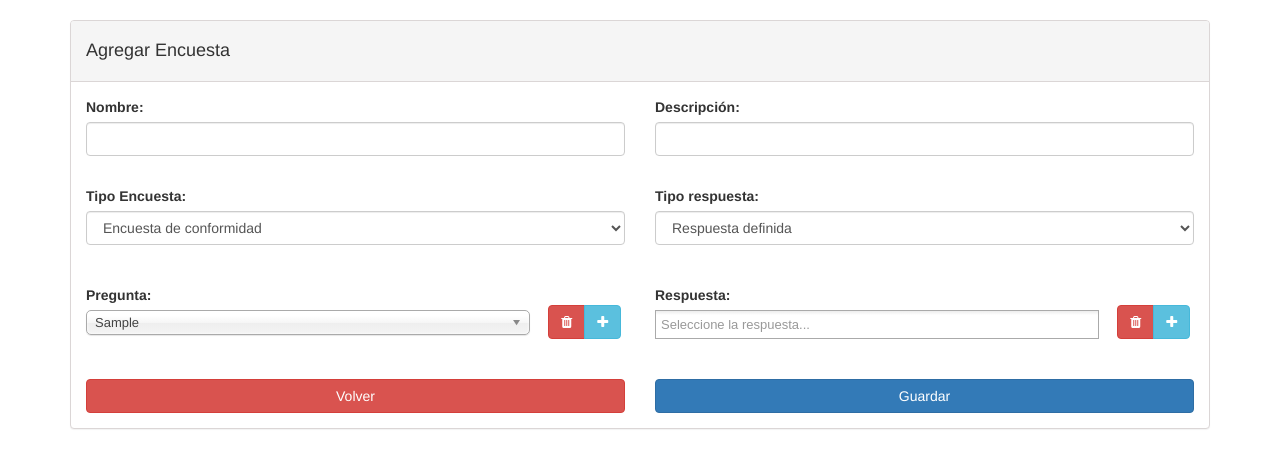
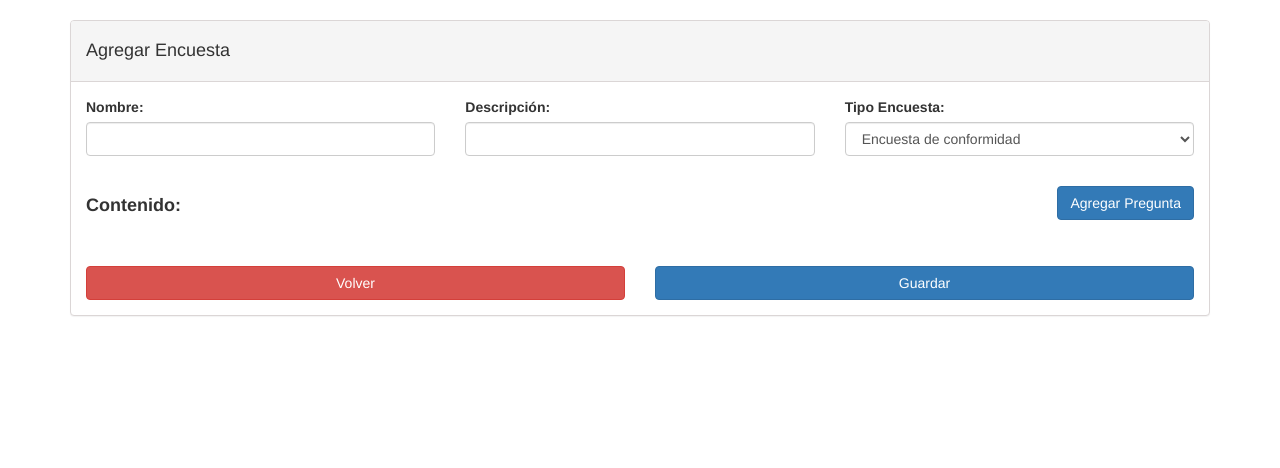
Before and after one commit to j-tamayo/teg, a Django app: page /sgt/admin/crear-encuesta in a window 1280 px wide. Shown: the part 197-665 px from the top of the page. Run offline with Django 3.2, Linux system fonts and the light colour scheme; data comes from the database, SQL or seed files in the repository; tables that the repository leaves empty hold one stand-in row (values such as "Sample post"); parts of the project's set-up code (start-up, migrations or seed data) failed here and were passed over; some libraries are stand-ins or nearby versions.

Commit message:
agregando cambios al formulario de encuestas

```diff
--- a/teg/sgt/forms.py
+++ b/teg/sgt/forms.py
@@ -163,22 +163,35 @@ class CrearEncuestaForm(forms.Form):
 		widget = forms.TextInput(attrs={'class':'form-control','required':'','data-error':'Este campo es obligatorio'})
 	)
 
-	pregunta = forms.ModelChoiceField(
-		label = u'Pregunta',
-		queryset = Pregunta.objects.all(),
-		widget = forms.Select(attrs={'class':'form-control','required': '','data-error':'Este campo es obligatorio'})
-	)
+	# pregunta = forms.ModelChoiceField(
+	# 	label = u'Pregunta',
+	# 	queryset = Pregunta.objects.all(),
+	# 	widget = forms.Select(attrs={'class':'form-control','required': '','data-error':'Este campo es obligatorio'})
+	# )
 
-	tipo_respuesta = forms.ModelChoiceField(
-		label = u'Tipo de respuesta',
-		queryset = TipoRespuesta.objects.all(),
-		widget = forms.Select(attrs={'class':'form-control','required': '','data-error':'Este campo es obligatorio'})
-	)
+	# tipo_respuesta = forms.ModelChoiceField(
+	# 	label = u'Tipo de respuesta',
+	# 	queryset = TipoRespuesta.objects.all(),
+	# 	widget = forms.Select(attrs={'class':'form-control','required': '','data-error':'Este campo es obligatorio'})
+	# )
 
-	valores_posibles = forms.ModelMultipleChoiceField(
-		label = u'Respuesta',
-		queryset = ValorPosible.objects.all(),
-	)
+	# valores_posibles = forms.ModelMultipleChoiceField(
+	# 	label = u'Respuesta',
+	# 	queryset = ValorPosible.objects.all(),
+	# )
+
+	extra_field_count = forms.CharField(widget=forms.HiddenInput(), required=True)
+
+	def __init__(self, *args, **kwargs):
+		extra_fields = kwargs.pop('extra', 0)
+
+		super(CrearEncuestaForm, self).__init__(*args, **kwargs)
+		self.fields['extra_field_count'].initial = extra_fields
+
+		for index in range(int(extra_fields)):
+			self.fields['pregunta_{index}'.format(index=index+1)] = forms.ModelChoiceField(queryset=Pregunta.objects.all(), required=True)
+			self.fields['tipo_respuesta_{index}'.format(index=index+1)] = forms.ModelChoiceField(queryset=TipoRespuesta.objects.all(), required=True)
+			self.fields['valores_posibles_{index}'.format(index=index+1)] = forms.ModelMultipleChoiceField(queryset=ValorPosible.objects.all(), required=False)
 
 
 class CrearPreguntaForm(forms.Form):
--- a/teg/sgt/views.py
+++ b/teg/sgt/views.py
@@ -847,7 +847,7 @@ class AdminAgregarEncuesta(View):
 	def post(self, request, *args, **kwargs):
 		"""Crea la encuesta"""
 		usuario = request.user
-		form = CrearEncuestaForm(request.POST)
+		form = CrearEncuestaForm(request.POST, extra=request.POST.get('extra_field_count'))
 		form_preg = CrearPreguntaForm()
 		form_val = CrearValorForm()
 
--- a/teg/templates/admin/crear_encuesta.html
+++ b/teg/templates/admin/crear_encuesta.html
@@ -12,21 +12,19 @@
 			<div class="panel-body">
 				<form {%if editar%}action="{% url 'admin_editar_encuesta' centro_id %}"{%else%}action="{% url 'admin_crear_encuesta' %}"{%endif%} method="POST" novalidate role="form">
 					{% csrf_token %}
+					{{form.extra_field_count}}
 					<div class="row">
-						<div class="col-xs-6">
+						<div class="col-xs-4">
 							<label >Nombre:</label>
 							{{form.nombre}}
 							<span class="help-block with-errors"></span>
 						</div>
-						<div class="col-xs-6">
+						<div class="col-xs-4">
 							<label >Descripci&oacute;n:</label>
 							{{form.descripcion}}
 							<span class="help-block with-errors"></span>
 						</div>
-					</div>
-					<br>
-					<div class="row">
-						<div class="col-xs-6">
+						<div class="col-xs-4">
 							<label>Tipo Encuesta:</label>
 							<select id="id_tipo_encuesta" name="tipo_encuesta" class="form-control">
 								{% for tipo_encuesta in tipos_encuesta %}
@@ -34,64 +32,21 @@
 								{% endfor %}
 							</select>
 						</div>
-						<div class="col-xs-6">
-							<label>Tipo respuesta:</label>
-							<select id="id_tipo_respuesta" name="tipo_respuesta" class="form-control">
-								{% for tipo_respuesta in tipos_respuesta %}
-									<option id="{{tipo_respuesta.codigo}}" value="{{tipo_respuesta.id}}">{{tipo_respuesta.descripcion}}</option>
-								{% endfor %}
-							</select>
 					</div>
-					</div>
-					<br><br>
+					<br>
 					<div class="row">
 						<div class="col-xs-6">
-							<div class="row">
-								<div class="col-xs-10">
-									<label>Pregunta:</label>
-									<select data-placeholder="Seleccione una pregunta..." id="id_pregunta" name="pregunta" class="form-control chosen-select">
-										{% for pregunta in preguntas %}
-											<option value="{{pregunta.id}}">{{pregunta.enunciado}}</option>
-										{% endfor %}
-									</select>
+							<h4><strong>Contenido:</strong></h4>
 						</div>
-								<div class="col-xs-1" align="right" style="width:20%; margin-left:-4%">
-									<br>
-									<div class="btn-group" role="group">
-										<a id="eliminar_preguntas" class="btn btn-danger" href="#" role="button">
-								  			<i class="fa fa-trash"></i>
-								  		</a>
-										<a class="btn btn-info" href="#" role="button" data-toggle="modal" title="Crear pregunta" data-target="#modal_pregunta">
-								  			<i class="fa fa-plus"></i>
+						<div class="col-xs-6">
+							<a href="#" id="crear_section" class="btn btn-primary pull-right" role="button" title="Agregar Pregunta">
+					  			Agregar Pregunta
 					  		</a>
 						</div>
 					</div>
-							</div>
-						</div>
-						<div id="id_respuestas_definidas" class="col-xs-6">
-							<div class="row">
-								<div class="col-xs-10">
-									<label>Respuesta:</label>
-									<select multiple data-placeholder="Seleccione la respuesta..." id="id_valor" name="valores_posibles" class="form-control select-mul">
-										{% for valor in valores %}
-											<option value="{{valor.id}}" {% if valor.valor_pregunta in preguntas %} selected {% endif %}>{{valor.valor}}</option>
-										{% endfor %}
-									</select>
-								</div>
-								<div class="col-xs-1" align="right" style="width:20%; margin-left:-4%">
-									<br>
-									<div class="btn-group" role="group">
-										<a id="eliminar_respuestas" class="btn btn-danger" href="#" role="button" title="Eliminar respuesta">
-								  			<i class="fa fa-trash"></i>
-								  		</a>
-										<a id="crear_respuesta" class="btn btn-info" href="#" role="button" data-toggle="modal" title="Crear respuesta" data-target="#modal_respuesta">
-								  			<i class="fa fa-plus"></i>
-								  		</a>
-									</div>
-								</div>
-							</div>
-						</div>
-					</div>
+
+					<div id="contenido"></div>
+
 					<br><br>
 					<div class="row">
 						<div class="col-xs-6">
@@ -228,6 +183,28 @@
 {% block javascripts %}
 	{{ block.super }}
 	<script type="application/javascript">
+		var total_preguntas = 0;
+
+		var preg_list = [
+			{% for pregunta in preguntas %}
+				{% if not forloop.first %},{% endif %}
+				{ 'id': {{pregunta.id}}, 'enunciado': '{{pregunta.enunciado}}' }
+			{% endfor %}
+		];
+
+		var tip_resp_list = [
+			{% for tipo_respuesta in tipos_respuesta %}
+				{% if not forloop.first %},{% endif %}
+				{ 'id': {{tipo_respuesta.id}}, 'codigo': '{{tipo_respuesta.codigo}}', 'descripcion': '{{tipo_respuesta.descripcion}}' }
+			{% endfor %}
+		];
+
+		var val_list = [
+			{% for valor in valores %}
+				{% if not forloop.first %},{% endif %}
+				{ 'id': {{valor.id}}, 'valor': '{{valor.valor}}' }
+			{% endfor %}
+		];
 
 		$(document).ready(function(){
 			//Inicialización de chosen para los selects múltiples
@@ -237,35 +214,31 @@
 
 			$('.chosen-select').chosen();
 
-			if($('#id_tipo_respuesta :selected').attr('id') != 'RESP_DEF')
-				$('#id_respuestas_definidas').hide('fade');
+			$('.tipo_respuesta').each(function(key, value){
+				id_sel = '#' + $(value).attr('id');
+				target_vals = $(value).attr('target');
+				target_vals = target_vals.split(' ');
+				init_tipo_resp_sel(id_sel, '#' +  target_vals[0], '#' + target_vals[1]);
+			});
 
-			$('#id_tipo_respuesta').change(function(){
-				if($('#id_tipo_respuesta :selected').attr('id') != 'RESP_DEF')
-					$('#id_respuestas_definidas').hide('fade');
-				else
-					$('#id_respuestas_definidas').show('fade');
+			var target_pregunta = '';
+			var target_respuesta = '';
 
-				value = $(this).val();
-				if(value.length > 0){
-					// LLamada AJAX para obtener las preguntas
-					$.ajax({
-					    type: 'GET',
-					    url: '/sgt/admin/crear-pregunta/' + value,
-					    dataType: "json",
-					    success: function(data){
-					        console.log(data);
-					        $('#id_pregunta').empty();
-							$.each(data, function(key, value){
-								$('#id_pregunta').append('<option value="'+value.pk+'">'+value.fields.enunciado+'</option>');
+			$(document).on("click", ".crear_pregunta, .eliminar_preguntas", function(){
+				target_pregunta = '#' + $(this).attr('target');
+				if($(this).hasClass('eliminar_preguntas'))
+					fill_list_elim('modal_lista_preguntas', target_pregunta, 'preguntas_elim', 'lista_preguntas', 'pregunta_');
 			});
-							$('#id_pregunta').trigger("chosen:updated");
-					    },
-					    error: function(data){
-					    	console.log(data);
-					    }
+
+			$(document).on("click", ".crear_respuesta, .eliminar_respuestas", function(){
+				target_respuesta = '#' + $(this).attr('target');
+				if($(this).hasClass('eliminar_respuestas'))
+					fill_list_elim('modal_lista_respuestas' , target_respuesta, 'valores_elim', 'lista_valores', 'valor_');
 			});
-				}
+
+			$(document).on("click", ".section_elim", function(){
+				target_section = '#' + $(this).attr('target');
+				$(target_section).remove();
 			});
 
 			$('#pregunta_form').submit(function(event){
@@ -303,17 +276,13 @@
 				        console.log(data);
 				        reset_generic_modal();
 
-				        $('#id_pregunta').append('<option value="'+data.id_pregunta+'">'+data.enunciado+'</option>');
-				        $('#id_pregunta').trigger("chosen:updated");
+				        $('.pregunta_select').append('<option value="'+data.id_pregunta+'">'+data.enunciado+'</option>');
+				        $('.pregunta_select').trigger("chosen:updated");
 				    },
 				    error: function(){
 				    	console.log("Error...");
 				    }
 			    });
-			});
-
-			$('#eliminar_preguntas').on("click", function(){
-				fill_list_elim('modal_lista_preguntas', 'id_pregunta', 'preguntas_elim', 'lista_preguntas', 'pregunta_')
 			});
 
 			$('#eliminar_pregunta_form').submit(function(event){
@@ -325,7 +294,7 @@
 
 				preg_elim = $('#preguntas_elim').val().split('|');
 				for(i = 0; i < values.length; i++)
-					generic_modal_content += '<p>&emsp;'+$('#id_pregunta option[value='+preg_elim[i]+']').text()+'</p>';
+					generic_modal_content += '<p>&emsp;'+$(target_pregunta+' option[value='+preg_elim[i]+']').text()+'</p>';
 
 				generic_modal_content += '<div></div>';
 
@@ -351,9 +320,9 @@
 
 					        preg_elim = value.split('|');
 							for(i = 0; i < preg_elim.length; i++)
-								$('#id_pregunta option[value='+preg_elim[i]+']').remove();
+								$('.pregunta_select option[value='+preg_elim[i]+']').remove();
 
-							$('#id_pregunta').trigger("chosen:updated");
+							$('.pregunta_select').trigger("chosen:updated");
 					    },
 					    error: function(){
 					    	console.log("Error...");
@@ -380,29 +349,26 @@
 			});
 
 			$(document).on("click", "#guardar_nueva_respuesta", function(){
+				pregunta_id = '#' + $(target_respuesta).attr('target');
 				$.ajax({
 				    type: 'POST',
 				    url: '{% url "admin_crear_respuesta" %}',
 				    dataType: "json",
 				    data:{
 				        'valor': $('#nuevo_valor').val(),
-				        'pregunta_id': $('#id_pregunta').val(),
+				        'pregunta_id': $(pregunta_id).val(),
 				        'csrfmiddlewaretoken': '{{ csrf_token }}'
 				    },
 				    success:function(data){
 				        console.log(data);
 				        reset_generic_modal();
-				        $('#id_valor').append('<option value="'+data.id_respuesta+'">'+data.valor+'</option>');
-				        $('#id_valor').trigger("chosen:updated");
+				        $('.respuesta_select').append('<option value="'+data.id_respuesta+'">'+data.valor+'</option>');
+				        $('.respuesta_select').trigger("chosen:updated");
 				    },
 				    error: function(){
 				    	console.log("Error...");
 				    }
 			    });
-			});
-
-			$('#eliminar_respuestas').on("click", function(){
-				fill_list_elim('modal_lista_respuestas' ,'id_valor', 'valores_elim', 'lista_valores', 'valor_')
 			});
 
 			$('#eliminar_respuesta_form').submit(function(event){
@@ -413,7 +379,7 @@
 				generic_modal_content = '<div class="row"><div class="col-xs-6">';
 				val_elim = $('#valores_elim').val().split('|');
 				for(i = 0; i < values.length; i++)
-					generic_modal_content += '<p>&emsp;'+$('#id_valor option[value='+val_elim[i]+']').text()+'</p>';
+					generic_modal_content += '<p>&emsp;'+$(target_respuesta+' option[value='+val_elim[i]+']').text()+'</p>';
 
 				generic_modal_content += '<div></div>';
 
@@ -439,9 +405,9 @@
 
 					        val_elim = value.split('|');
 							for(i = 0; i < val_elim.length; i++)
-								$('#id_valor option[value='+val_elim[i]+']').remove();
+								$('.respuesta_select option[value='+val_elim[i]+']').remove();
 
-							$('#id_valor').trigger("chosen:updated");
+							$('.respuesta_select').trigger("chosen:updated");
 					    },
 					    error: function(){
 					    	console.log("Error...");
@@ -463,6 +429,83 @@
 				$('#' + id_targets[1]).val(new_val_elim);
 				$('#' + id_targets[0]).remove();
 			});
+
+			$(document).on("click", "#crear_section", function(){
+				total_preguntas++;
+				$("[name=extra_field_count]").val(total_preguntas);
+
+				$('#contenido').append('<div id="section_'+total_preguntas+'">\
+											<hr>\
+											<div class="row">\
+												<div class="col-xs-8">\
+													<h4><strong>Pregunta '+total_preguntas+'</strong></h4>\
+												</div>\
+												<div class="col-xs-4">\
+													<a class="btn btn-danger pull-right section_elim" target="section_'+total_preguntas+'" role="button" title="Borrar Pregunta">Borrar Pregunta</a>\
+												</div>\
+											</div>\
+											<br>\
+											<div class="row">\
+												<div class="col-xs-4">\
+													<label>Tipo respuesta:</label>\
+													<select id="id_tipo_respuesta_'+total_preguntas+'" target="id_pregunta_'+total_preguntas+' id_respuestas_definidas_'+total_preguntas+'" name="tipo_respuesta_'+total_preguntas+'" class="form-control tipo_respuesta">\
+													</select>\
+												</div>\
+											</div>\
+											<br>\
+											<div class="row">\
+												<div class="col-xs-6">\
+													<div class="row">\
+														<div class="col-xs-10">\
+															<label>Pregunta:</label>\
+															<select data-placeholder="Seleccione una pregunta..." id="id_pregunta_'+total_preguntas+'" name="pregunta_'+total_preguntas+'" class="form-control chosen-select pregunta_select">\
+															</select>\
+														</div>\
+														<div class="col-xs-1" align="right" style="width:20%; margin-left:-4%">\
+															<br>\
+															<div class="btn-group" role="group">\
+																<a class="btn btn-danger eliminar_preguntas" target="id_pregunta_'+total_preguntas+'" title="Eliminar Preguntas" role="button"><i class="fa fa-trash"></i></a>\
+																<a class="btn btn-info crear_pregunta" target="id_pregunta_'+total_preguntas+'" role="button" data-toggle="modal" title="Crear Pregunta" data-target="#modal_pregunta"><i class="fa fa-plus"></i></a>\
+															</div>\
+														</div>\
+													</div>\
+												</div>\
+												<div id="id_respuestas_definidas_'+total_preguntas+'" class="col-xs-6">\
+													<div class="row">\
+														<div class="col-xs-10">\
+															<label>Respuesta:</label>\
+															<select multiple data-placeholder="Seleccione la respuesta..." id="id_valor_'+total_preguntas+'" target="id_pregunta_'+total_preguntas+'" name="valores_posibles_'+total_preguntas+'" class="form-control select-mul respuesta_select">\
+															</select>\
+														</div>\
+														<div class="col-xs-1" align="right" style="width:20%; margin-left:-4%">\
+															<br>\
+															<div class="btn-group" role="group">\
+																<a class="btn btn-danger eliminar_respuestas" target="id_valor_'+total_preguntas+'" role="button" title="Eliminar respuestas"><i class="fa fa-trash"></i></a>\
+																<a class="btn btn-info crear_respuesta" target="id_valor_'+total_preguntas+'" role="button" data-toggle="modal" title="Crear Respuesta" data-target="#modal_respuesta"><i class="fa fa-plus"></i></a>\
+															</div>\
+														</div>\
+													</div>\
+												</div>\
+											</div>\
+											<br>\
+										</div>');
+
+				for(i = 0; i < tip_resp_list.length; i++)
+					$('#id_tipo_respuesta_'+total_preguntas).append('<option id="'+tip_resp_list[i].codigo+'" value="'+tip_resp_list[i].id+'">'+tip_resp_list[i].descripcion+'</option>');
+
+				for(i = 0; i < preg_list.length; i++)
+					$('#id_pregunta_'+total_preguntas).append('<option value="'+preg_list[i].id+'">'+preg_list[i].enunciado+'</option>');
+
+				$('#id_pregunta_'+total_preguntas).chosen();
+
+				for(i = 0; i < val_list.length; i++)
+					$('#id_valor_'+total_preguntas).append('<option value="'+val_list[i].id+'">'+val_list[i].valor+'</option>');
+
+				$('#id_valor_'+total_preguntas).chosen({
+		  			no_results_text: 'No se encontraron resultados para'
+				});
+			});
+
 		});
 
 		function fill_generic_modal(title, content, ref_next_modal){
@@ -492,7 +535,9 @@
 			values = [];
 			$('#' + id_input).val('');
 
-			$('#' + id_select).children().each(function(i, option){
+			console.log(modal_list +','+ id_select +','+ id_input +','+ id_list +','+ str_token);
+
+			$(id_select).children().each(function(i, option){
 				texts.push($(option).text());
 				values.push($(option).attr('value'));
 			});
@@ -512,5 +557,38 @@
 			$('#' + modal_list).modal('show');
 		}
 
+		function init_tipo_resp_sel(id_sel, target_preg_sel, target_resp_content){
+			if($(id_sel+' :selected').attr('id') != 'RESP_DEF')
+				$(target_resp_content).hide('fade');
+
+			$(id_sel).change(function(){
+				if($(id_sel+' :selected').attr('id') != 'RESP_DEF')
+					$(target_resp_content).hide('fade');
+				else
+					$(target_resp_content).show('fade');
+
+				value = $(this).val();
+				if(value.length > 0){
+					// LLamada AJAX para obtener las preguntas
+					$.ajax({
+					    type: 'GET',
+					    url: '/sgt/admin/crear-pregunta/' + value,
+					    dataType: "json",
+					    success: function(data){
+					        console.log(data);
+					        $(target_preg_sel).empty();
+							$.each(data, function(key, value){
+								$(target_preg_sel).append('<option value="'+value.pk+'">'+value.fields.enunciado+'</option>');
+							});
+							$(target_preg_sel).trigger("chosen:updated");
+					    },
+					    error: function(data){
+					    	console.log(data);
+					    }
+				    });
+				}
+			});
+		}
+
 	</script>
 {% endblock %}
```
Lines whose indentation alone changed are shown as unchanged.
